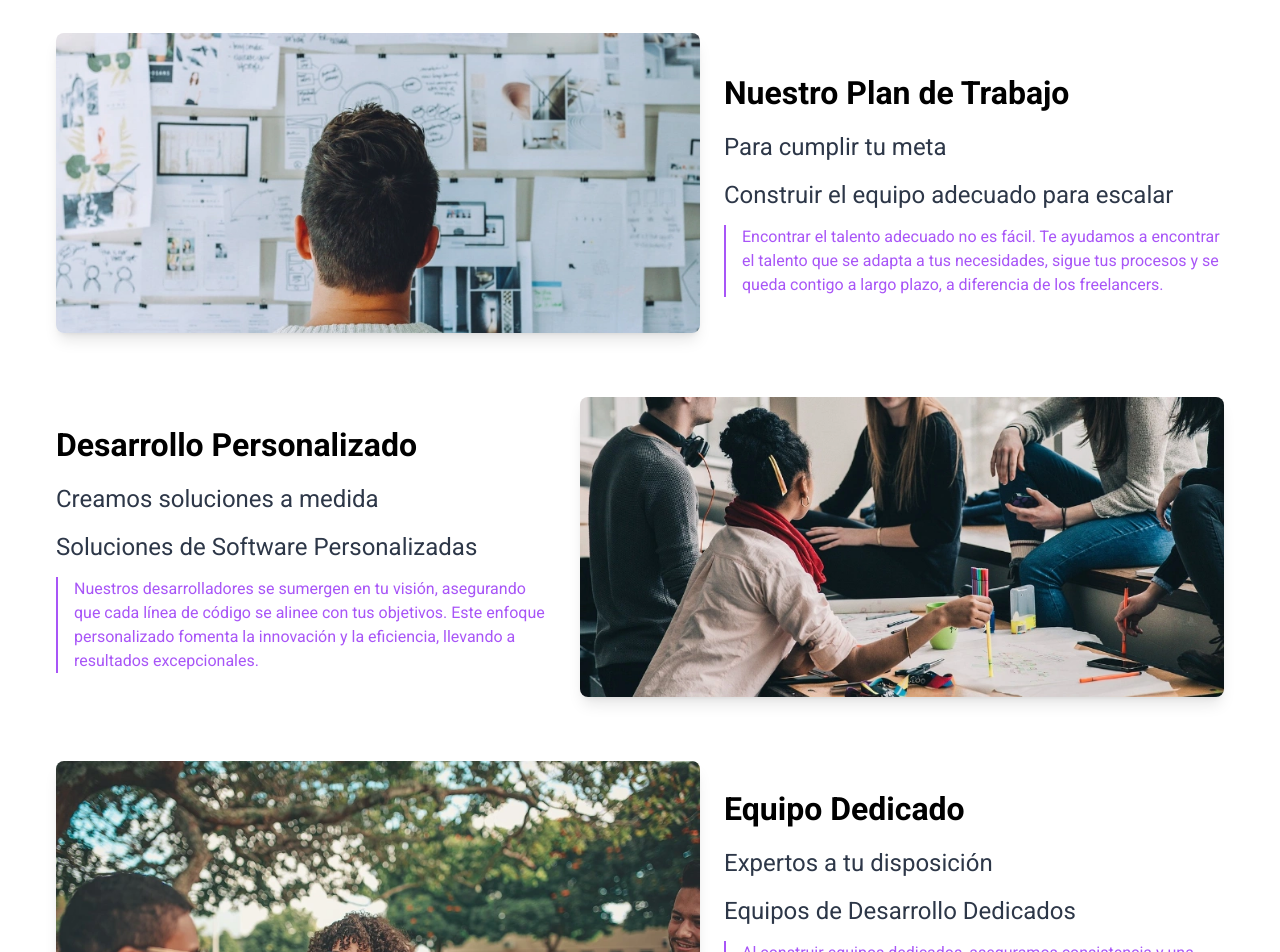
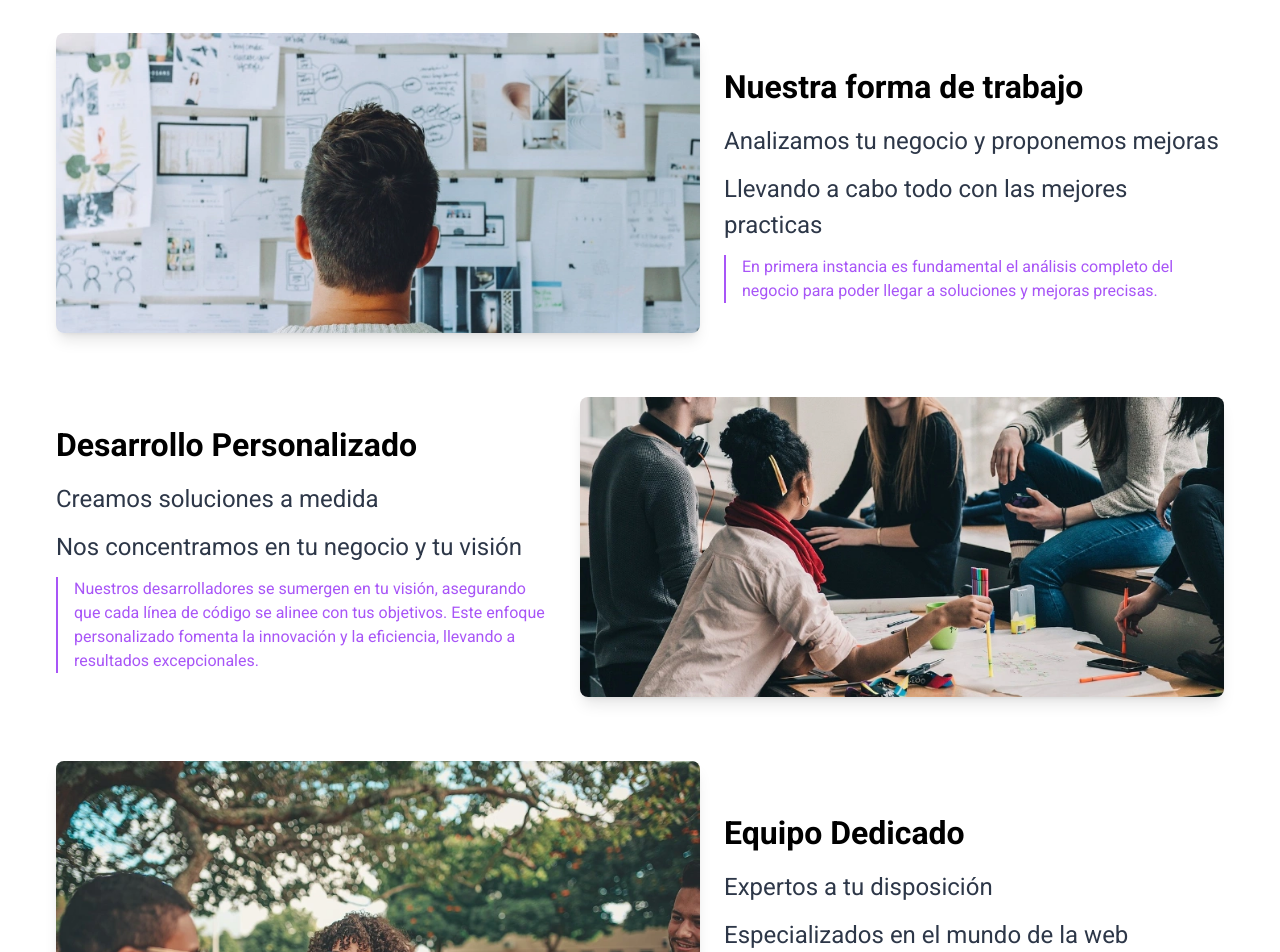
Before and after one commit to MarcialFantini/consultan, a Next.js app: page / in a window 1280 px wide. Shown: the part 3520-4472 px from the top of the page. Built offline with nearby package versions, Linux system fonts and the light colour scheme.

Commit message:
textos cambiados

```diff
--- a/src/components/WayOfBuilding/index.tsx
+++ b/src/components/WayOfBuilding/index.tsx
@@ -15,17 +15,17 @@ const arr: {
 }[] = [
   {
     src: srcPlaning,
-    title: "Nuestro Plan de Trabajo",
-    text1: "Para cumplir tu meta",
-    text2: "Construir el equipo adecuado para escalar",
+    title: "Nuestra forma de trabajo",
+    text1: "Analizamos tu negocio y proponemos mejoras",
+    text2: "Llevando a cabo todo con las mejores practicas",
     frase:
-      "Encontrar el talento adecuado no es fácil. Te ayudamos a encontrar el talento que se adapta a tus necesidades, sigue tus procesos y se queda contigo a largo plazo, a diferencia de los freelancers.",
+      "En primera instancia es fundamental el análisis completo del negocio para poder llegar a soluciones y mejoras precisas.",
   },
   {
     src: srcDeveloping,
     title: "Desarrollo Personalizado",
     text1: "Creamos soluciones a medida",
-    text2: "Soluciones de Software Personalizadas",
+    text2: "Nos concentramos en tu negocio y tu visión",
     frase:
       "Nuestros desarrolladores se sumergen en tu visión, asegurando que cada línea de código se alinee con tus objetivos. Este enfoque personalizado fomenta la innovación y la eficiencia, llevando a resultados excepcionales.",
   },
@@ -33,9 +33,9 @@ const arr: {
     src: srcTeam,
     title: "Equipo Dedicado",
     text1: "Expertos a tu disposición",
-    text2: "Equipos de Desarrollo Dedicados",
+    text2: "Especializados en el mundo de la web",
     frase:
-      "Al construir equipos dedicados, aseguramos consistencia y una comprensión profunda de tu proyecto. Este modelo proporciona estabilidad y un entorno colaborativo, permitiéndonos entregar software de alta calidad a tiempo y dentro del presupuesto.",
+      "Contamos con un equipo de profesionales altamente cualificado, donde cada integrante es especialista en su campo.",
   },
 ];
 
```
